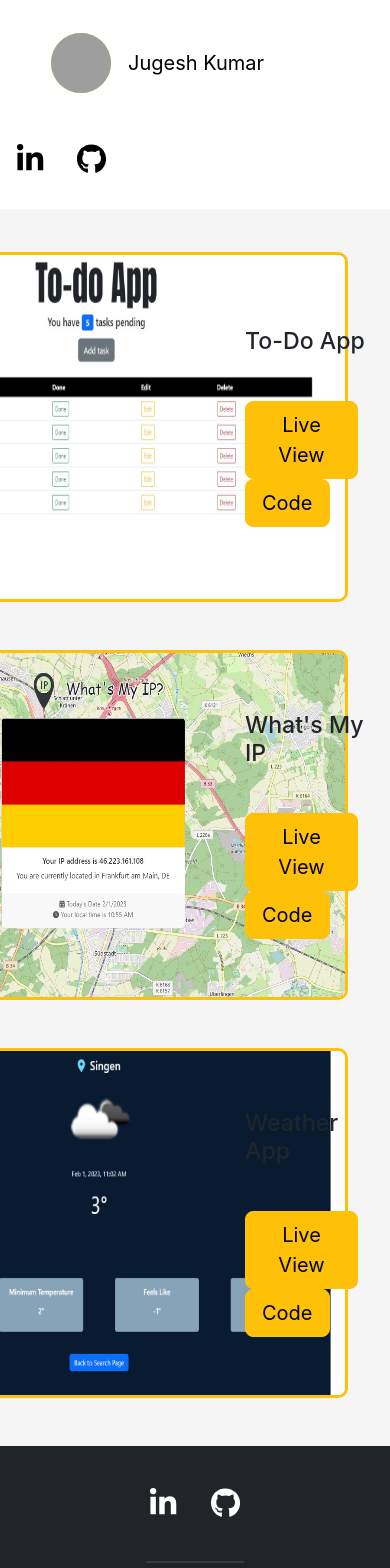
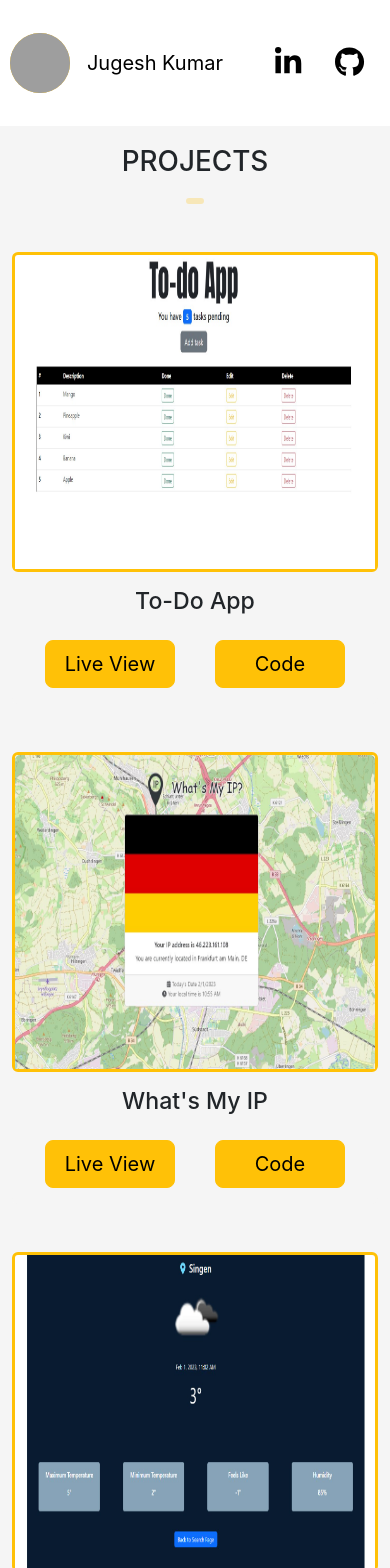
Before and after one commit to Jkumar0208/portfolio-project, a React (Create React App) app: page / in a window 390 px wide. Shown: the top 1568 px of the page. Built offline with nearby package versions, Linux system fonts and the light colour scheme; grey boxes are pictures that could not be loaded.

Commit message:
done the project responsiveness

```diff
--- a/src/App.css
+++ b/src/App.css
@@ -4,12 +4,10 @@
 
 /* Header Section CSS */
 
-.nav-color {
+.nav-bar {
   background-color: white;
-}
-
-.nav-img-margin {
-  margin-left: 50px;
+  display: flex;
+  justify-content: space-around;
 }
 
 .nav-img {
@@ -20,13 +18,8 @@
   border-radius: 50%;
 }
 
-.navbar-icons {
-  margin-right: 0px;
-}
 
-.img-name {}
-
-/* Body Section CSS */
+/* Body Section CSS (Projects) */
 
 body {
   background-color: #F5F5F5;
@@ -42,7 +35,7 @@ body {
   border-radius: 25px;
   border-color: #ffc107;
   height: 0px;
-  width: 3%;
+  width: 5%;
   margin: auto;
   margin-top: 20px;
 }
@@ -50,7 +43,7 @@ body {
 .center-text {
   display: flex;
   justify-content: center;
-
+  align-items: center;
 }
 
 .project-img {
@@ -58,6 +51,11 @@ body {
   width: 500px;
   height: 350px;
   border: 3px solid #ffc107;
+}
+
+.card-img-top {
+  height: 40vh;
+  object-fit: fill;
 }
 
 .project-discription {
@@ -71,6 +69,14 @@ body {
 
 .button-margin {
   margin-right: 20px;
+}
+
+.btn-space {
+  margin-right: 40px;
+}
+
+.custom {
+  width: 130px !important;
 }
 
 /* Footer Section CSS */
@@ -87,44 +93,3 @@ body {
   font-size: 30px;
   color: white;
 }
-
-
-
-
-
-
-
-/* .App-logo {
-  height: 40vmin;
-  pointer-events: none;
-}
-
-@media (prefers-reduced-motion: no-preference) {
-  .App-logo {
-    animation: App-logo-spin infinite 20s linear;
-  }
-}
-
-.App-header {
-  background-color: #282c34;
-  min-height: 100vh;
-  display: flex;
-  flex-direction: column;
-  align-items: center;
-  justify-content: center;
-  font-size: calc(10px + 2vmin);
-  color: white;
-}
-
-.App-link {
-  color: #61dafb;
-}
-
-@keyframes App-logo-spin {
-  from {
-    transform: rotate(0deg);
-  }
-  to {
-    transform: rotate(360deg);
-  }
-} */
--- a/src/App.js
+++ b/src/App.js
@@ -1,11 +1,9 @@
 import './App.css';
-//import jugesh from "./images/jugesh-image.png";
-import jugesh from "./images/jugesh-img-transparency.png";
+import jugesh from "./images/jugesh-img.png";
 import todo from "./images/todo-img.jpg";
 import ipAddress from "./images/ip-address-img.jpg";
 import weather from "./images/weather-app-img.jpg";
 import { FontAwesomeIcon } from "@fortawesome/react-fontawesome";
-//import { faGift } from "@fortawesome/free-solid-svg-icons";
 import { faLinkedinIn } from "@fortawesome/free-brands-svg-icons";
 import { faGithub } from "@fortawesome/free-brands-svg-icons";
 
@@ -16,11 +14,11 @@ function App() {
 
   return (
     <div>
-
+      {/* NAVBAR */}
       <header>
         <div className="container">
-          <nav className="navbar fixed-top navbar-light nav-color">
-            <div className="navbar-brand py-4 nav-img-margin" href="#">
+          <nav className="navbar fixed-top navbar-light nav-bar">
+            <div className="navbar-brand py-4" href="#">
               <table>
                 <tr>
                   <td>
@@ -44,12 +42,12 @@ function App() {
                   icon={faGithub}
                   style={{ color: "#000000" }}
                 /></a>
-
             </span>
           </nav>
         </div>
       </header>
 
+      {/* PROJECTS */}
       <body>
         <div className="container">
           <div className="App">
@@ -57,57 +55,64 @@ function App() {
             <hr className='hr-line'></hr>
           </div>
 
+          {/* TO-DO APP */}
           <div className="row justify-content-md-center mt-5">
-            <div className="col col-6 center-text">
-              <img src={todo} class="d-inline-block align-top project-img" alt="" />
+            <div className="col col-xl-6 col-sm-12 center-text">
+              <div className="card" style={{ width: "31rem", height: "20rem", border: "3px solid #ffc107" }}>
+                <img className="card-img-top card1-img" src={todo} alt="todo" />
+              </div>
             </div>
-            <div className="col col-6 project-discription">
-              <div>
-                <h3>To-Do App</h3>
-              </div>
-              <div className='project-buttons'>
-                <button type="button" class="btn btn-warning btn-lg button-margin">Live View</button>
-                <button type="button" class="btn btn-warning btn-lg">Code</button>
+            <div className="col col-xl-6 col-sm-12 center-text">
+              <div class="card text-center border-0" style={{ width: "31rem", backgroundColor: "#F5F5F5" }}>
+                <div class="card-body">
+                  <h3 className='mb-4'>To-Do App</h3>
+                  <button type="button" class="btn btn-warning btn-lg button-margin btn-space custom">Live View</button>
+                  <button type="button" class="btn btn-warning btn-lg custom">Code</button>
+                </div>
               </div>
             </div>
           </div>
 
+          {/* WHAT'S MY IP PROJECT */}
           <div className="row justify-content-md-center mt-5">
-            <div className="col col-6 center-text">
-              <img src={ipAddress} class="d-inline-block align-top project-img" alt="" />
+            <div className="col col-xl-6 col-sm-12 center-text">
+              <div className="card" style={{ width: "31rem", height: "20rem", border: "3px solid #ffc107" }}>
+                <img className="card-img-top card2-img" src={ipAddress} alt="ipAddress" />
+              </div>
             </div>
-            <div className="col col-6 project-discription">
-              <div>
-                <h3>What's My IP</h3>
-              </div>
-              <div className='project-buttons'>
-                <button type="button" class="btn btn-warning btn-lg button-margin">Live View</button>
-                <button type="button" class="btn btn-warning btn-lg">Code</button>
+            <div className="col col-xl-6 col-sm-12 center-text">
+              <div class="card text-center border-0" style={{ width: "31rem", backgroundColor: "#F5F5F5" }}>
+                <div class="card-body">
+                  <h3 className='mb-4'>What's My IP</h3>
+                  <button type="button" class="btn btn-warning btn-lg button-margin btn-space custom">Live View</button>
+                  <button type="button" class="btn btn-warning btn-lg custom">Code</button>
+                </div>
               </div>
             </div>
           </div>
 
+          {/* WEATHER APP */}
           <div className="row justify-content-md-center mt-5">
-            <div className="col col-6 center-text">
-              <img src={weather} class="d-inline-block align-top project-img" alt="" />
+            <div className="col col-xl-6 col-sm-12 center-text">
+              <div className="card" style={{ width: "31rem", height: "20rem", border: "3px solid #ffc107" }}>
+                <img className="card-img-top card3-img" src={weather} alt="weather" />
+              </div>
             </div>
-            <div className="col col-6 project-discription">
-              <div>
-                <h3>Weather App</h3>
-              </div>
-              <div className='project-buttons'>
-                <button type="button" class="btn btn-warning btn-lg button-margin">Live View</button>
-                <button type="button" class="btn btn-warning btn-lg">Code</button>
+            <div className="col col-xl-6 col-sm-12 center-text">
+              <div class="card text-center border-0" style={{ width: "31rem", backgroundColor: "#F5F5F5" }}>
+                <div class="card-body">
+                  <h3 className='mb-4'>Weather App</h3>
+                  <button type="button" class="btn btn-warning btn-lg button-margin btn-space custom">Live View</button>
+                  <button type="button" class="btn btn-warning btn-lg custom">Code</button>
+                </div>
               </div>
             </div>
           </div>
 
         </div>
-
-
-
       </body>
 
+      {/* FOOTER SECTION */}
       <footer className="bg-dark text-center text-white mt-5">
         <div className="container p-4 pb-0">
           <section className="mb-4">
@@ -122,9 +127,7 @@ function App() {
                 icon={faGithub}
                 style={{ color: "#FFFFFF" }}
               /></a>
-
           </section>
-
         </div>
 
         <hr className='footer-hr'></hr>
@@ -135,9 +138,7 @@ function App() {
         </div>
 
       </footer>
-
     </div>
-
   );
 }
 
```
Also changed, not shown: 1 other file (tests, documents, lock files or other folders).
